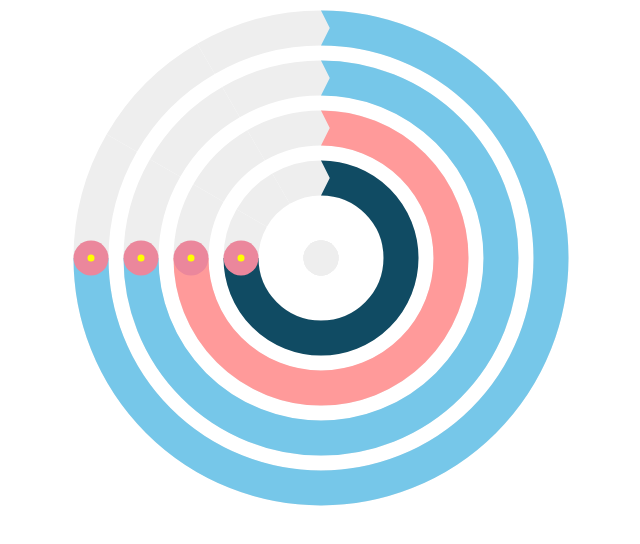
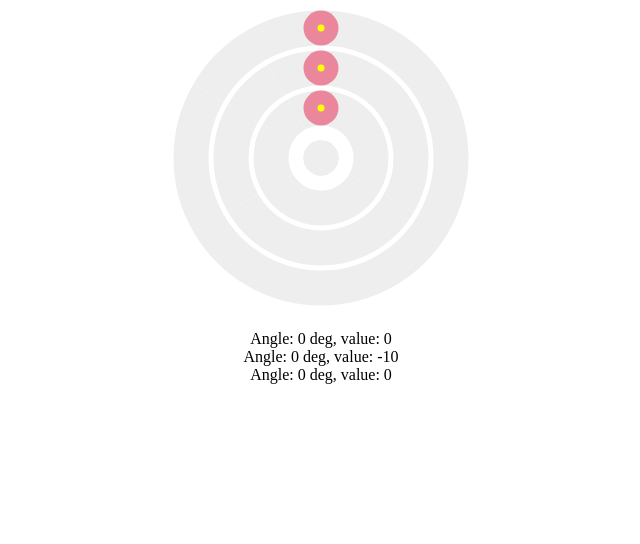
Before and after one commit to maslick/radiaSlider, a plain HTML site: page index.html in a window 1280 px wide. Shown: the whole page, without its empty margins (319-959 px from the left). Drawn offline with Linux system fonts and the light colour scheme.

Commit message:
added callbacks

```diff
--- a/index.html
+++ b/index.html
@@ -6,10 +6,18 @@
     <title></title>
 </head>
 <body>
-    <canvas id="myCanvas" width="500" height="500"></canvas>
+    <canvas id="myCanvas" width="300" height="300"></canvas>
     <br><br>
     <div unselectable="on">
-        <span id="value"></span>
+        <span id="value1"></span>
+    </div>
+
+    <div unselectable="on">
+        <span id="value2"></span>
+    </div>
+
+    <div unselectable="on">
+        <span id="value3"></span>
     </div>
 </body>
 
@@ -29,10 +37,39 @@
 <script>
 
     var slider = new Slider("myCanvas");
-    slider.addSlider({id: 1, container: "myCanvas", radius: 80, color: "#104b63"});
-    slider.addSlider({id: 2, container: "myCanvas", radius: 130, color: "#ff9a9a"});
-    slider.addSlider({id: 3, container: "myCanvas", radius: 180, color: "#76c7e9"});
-    slider.addSlider({id: 4, container: "myCanvas", radius: 230, color: "#76c7e9"});
+    slider.addSlider({
+        id: 1,
+        container: "myCanvas",
+        radius: 50,
+        min: 0,
+        max: 200,
+        color: "#104b63",
+        changed: function (v) {
+            document.getElementById('value1').innerHTML = "Angle: " + Math.round(v.deg) + " deg, value: " + Math.round(v.value);
+        }
+    });
+    slider.addSlider({
+        id: 2,
+        container: "myCanvas",
+        radius: 90,
+        min: -10,
+        max: 100,
+        color: "#ff9a9a",
+        changed: function (v) {
+            document.getElementById('value2').innerHTML = "Angle: " + Math.round(v.deg) + " deg, value: " + Math.round(v.value);
+        }
+    });
+    slider.addSlider({
+        id: 3,
+        container: "myCanvas",
+        radius: 130,
+        min: 0,
+        max: 50,
+        color: "#76c7e9",
+        changed: function (v) {
+            document.getElementById('value3').innerHTML = "Angle: " + Math.round(v.deg) + " deg, value: " + Math.round(v.value);
+        }
+    });
 
 </script>
 
--- a/slider.js
+++ b/slider.js
@@ -106,6 +106,7 @@ function Slider(container) {
             self.drawData(obj);
             self.drawArrow(obj);
             self.drawKnob(obj);
+            obj.onValueChangeCallback({'rad': obj.endAngle, 'deg': obj.ang_degrees, 'value': obj.normalizedValue});
         }
     }
 
@@ -122,14 +123,23 @@ Slider.prototype.addSlider = function (options) {
         max: options.max || 100,
         radius: options.radius || 100,
         startAngle: this.startAngle,
-        endAngle: this.endAngle
+        endAngle: this.endAngle,
+        onValueChangeCallback: options.changed || function(v) {},
+        ang_degrees: 0,
+        normalizedValue: options.min || 0
     };
 
+    var obj = this.sliders[options.id];
+
     this.drawScale(this.sliders[options.id]);
-    this.sliders[options.id].endAngle = Math.PI;
+    obj.endAngle = 1.5*Math.PI + 0.000001;
     this.drawData(this.sliders[options.id]);
     this.drawArrow(this.sliders[options.id]);
     this.drawKnob(this.sliders[options.id]);
+
+
+
+    obj.onValueChangeCallback({'rad': obj.endAngle, 'deg': obj.ang_degrees, 'value': obj.normalizedValue});
 };
 
 Slider.prototype.drawScale = function(slider) {
```
